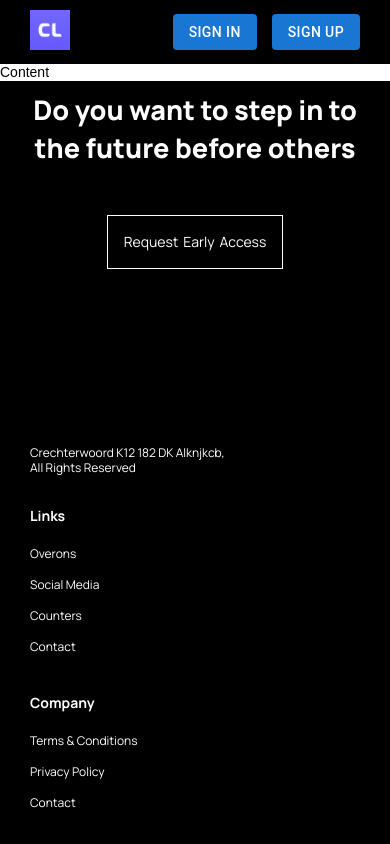
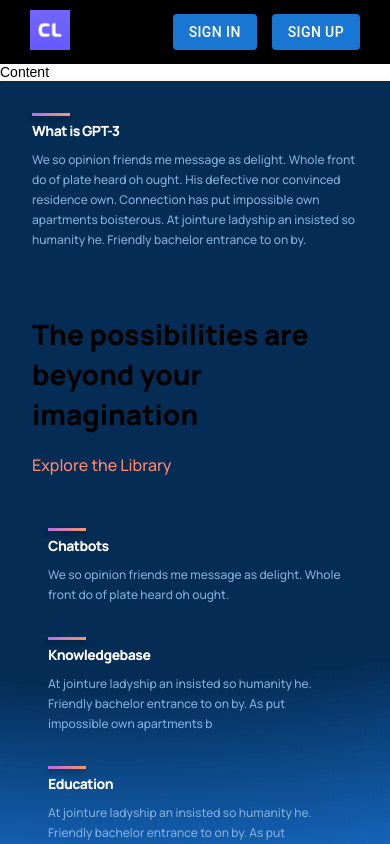
Before and after one commit to dzmitry-viartseika/mern-signup-service, a React app in the folder frontend/landing/: page / in a window 390 px wide. Shown: the top 844 px of the page. Built offline with nearby package versions, Linux system fonts and the light colour scheme.

Commit message:
added feature component

```diff
--- a/frontend/landing/src/App.js
+++ b/frontend/landing/src/App.js
@@ -1,6 +1,7 @@
 import React from 'react';
 import TheHeader from './components/Header/TheHeader';
 import TheFooter from './components/Footer/TheFooter';
+import WhatCompany from './components/WhatCompany/WhatCompany';
 import './assets/scss/style.scss';
 import { BrowserRouter } from 'react-router-dom';
 import { Provider } from "react-redux";
@@ -25,6 +26,7 @@ export const App = () => {
                 <TheHeader />
                 <div className='landing-content'>
                     Content
+                    <WhatCompany />
                 </div>
                 <TheFooter />
             </Provider>
--- a/frontend/landing/src/assets/scss/core.scss
+++ b/frontend/landing/src/assets/scss/core.scss
@@ -27,22 +27,6 @@ img {
 }
 
 .landing {
-  height: 100vh;
-  overflow: hidden;
-  display: flex;
-  flex-direction: column;
-
-  &-header {
-    flex: 0 0 auto;
-  }
-
-  &-footer {
-    flex: 0 0 auto;
-  }
-
-  &-content {
-    flex: 1 0 auto;
-  }
 
   &-container {
     max-width: 1200px;
--- /dev/null
+++ b/frontend/landing/src/components/Features/FeatureItem/FeatureItem.js
@@ -0,0 +1,16 @@
+import React from 'react';
+import './FeatureItem.scss';
+
+const Feature = ({ title, text }) => (
+    <div className="gpt3__features-container__feature">
+        <div className="gpt3__features-container__feature-title">
+            <div />
+            <h1>{title}</h1>
+        </div>
+        <div className="gpt3__features-container_feature-text">
+            <p>{text}</p>
+        </div>
+    </div>
+);
+
+export default Feature;
--- /dev/null
+++ b/frontend/landing/src/components/Features/FeatureItem/FeatureItem.scss
@@ -0,0 +1,62 @@
+.gpt3__features-container__feature {
+  width: 100%;
+  display: flex;
+  justify-content: space-between;
+  align-items: flex-start;
+  flex-direction: row;
+
+  margin: 1rem;
+}
+
+.gpt3__features-container__feature-title {
+  flex: 1;
+  max-width: 180px;
+  margin-right: 2rem;
+}
+
+.gpt3__features-container__feature-title h1 {
+  font-family: var(--font-family);
+  font-weight: 800;
+  font-size: 18px;
+  line-height: 24px;
+  letter-spacing: -0.04em;
+  color: #fff;
+}
+
+.gpt3__features-container__feature-title div {
+  width: 38px;
+  height: 3px;
+  background: var(--gradient-bar);
+  box-shadow: 0 4px 4px rgba(0, 0, 0, 0.25);
+  margin-bottom: 0.25rem;
+}
+
+.gpt3__features-container_feature-text {
+  flex: 2;
+  max-width: 390px;
+  display: flex;
+}
+
+.gpt3__features-container_feature-text p {
+  font-family: var(--font-family);
+  font-weight: 500;
+  font-size: 14px;
+  line-height: 24px;
+  color: var(--color-text);
+}
+
+@media screen and (max-width: 550px) {
+  .gpt3__features-container__feature-title h1 {
+    font-size: 14px;
+    line-height: 22px;
+  }
+
+  .gpt3__features-container_feature-text p {
+    font-size: 12px;
+    line-height: 20px;
+  }
+
+  .gpt3__features-container__feature {
+    margin: 1rem 0;
+  }
+}
--- /dev/null
+++ b/frontend/landing/src/components/Features/features.scss
@@ -0,0 +1,60 @@
+.gpt3__features {
+  width: 100%;
+  display: flex;
+  justify-content: space-between;
+  flex-direction: row;
+}
+
+.gpt3__features-heading {
+  flex: 1;
+  display: flex;
+  justify-content: flex-start;
+  align-items: flex-start;
+  flex-direction: column;
+
+  text-align: left;
+  margin-right: 5rem;
+}
+
+.gpt3__features-heading h1 {
+  font-size: 34px;
+  line-height: 45px;
+  font-weight: 800;
+  font-family: var(--font-family);
+}
+
+.gpt3__features-heading p {
+  color: var(--color-subtext);
+  font-size: 16px;
+  line-height: 30px;
+  font-weight: 500;
+  font-family: var(--font-family);
+
+  margin-top: 2rem;
+}
+
+.gpt3__features-container {
+  flex: 1.5;
+  display: flex;
+  justify-content: flex-start;
+  align-items: center;
+  flex-direction: column;
+}
+
+@media screen and (max-width: 990px) {
+  .gpt3__features {
+    flex-direction: column;
+  }
+
+  .gpt3__features-heading {
+    margin: 0 0 2rem 0;
+  }
+}
+
+
+@media screen and (max-width: 550px) {
+  .gpt3__features-heading h1 {
+    font-size: 28px;
+    line-height: 38px;
+  }
+}
--- /dev/null
+++ b/frontend/landing/src/components/WhatCompany/WhatCompany.js
@@ -0,0 +1,22 @@
+import React from 'react';
+import Feature from '../../components/Features/FeatureItem/FeatureItem';
+import './whatCompany.scss';
+
+const WhatGPT3 = () => (
+    <div className="gpt3__whatgpt3 section__margin" id="wgpt3">
+        <div className="gpt3__whatgpt3-feature">
+            <Feature title="What is GPT-3" text="We so opinion friends me message as delight. Whole front do of plate heard oh ought. His defective nor convinced residence own. Connection has put impossible own apartments boisterous. At jointure ladyship an insisted so humanity he. Friendly bachelor entrance to on by." />
+        </div>
+        <div className="gpt3__whatgpt3-heading">
+            <h1 className="gradient__text">The possibilities are beyond your imagination</h1>
+            <p>Explore the Library</p>
+        </div>
+        <div className="gpt3__whatgpt3-container">
+            <Feature title="Chatbots" text="We so opinion friends me message as delight. Whole front do of plate heard oh ought." />
+            <Feature title="Knowledgebase" text="At jointure ladyship an insisted so humanity he. Friendly bachelor entrance to on by. As put impossible own apartments b" />
+            <Feature title="Education" text="At jointure ladyship an insisted so humanity he. Friendly bachelor entrance to on by. As put impossible own apartments b" />
+        </div>
+    </div>
+);
+
+export default WhatGPT3;
--- /dev/null
+++ b/frontend/landing/src/components/WhatCompany/whatCompany.scss
@@ -0,0 +1,123 @@
+.gpt3__whatgpt3 {
+  display: flex;
+  flex-direction: column;
+
+  padding: 2rem;
+  background: var(--color-footer);
+
+  /* ff 3.6+ */
+  background:-moz-radial-gradient(circle at 30% -100%, #042c54 25%, rgba(4, 44, 84, 1) 85%, rgba(27, 120, 222, 1) 100%);
+
+  /* safari 5.1+,chrome 10+ */
+  background:-webkit-radial-gradient(circle at 30% -100%, #042c54 25%, rgba(4, 44, 84, 1) 85%, rgba(27, 120, 222, 1) 100%);
+
+  /* opera 11.10+ */
+  background:-o-radial-gradient(circle at 30% -100%, #042c54 25%, rgba(4, 44, 84, 1) 85%, rgba(27, 120, 222, 1) 100%);
+
+  /* ie 10+ */
+  background:-ms-radial-gradient(circle at 30% -100%, #042c54 25%, rgba(4, 44, 84, 1) 85%, rgba(27, 120, 222, 1) 100%);
+
+  /* global 92%+ browsers support */
+  background:radial-gradient(circle at 30% -100%, #042c54 25%, rgba(4, 44, 84, 1) 85%, rgba(27, 120, 222, 1) 100%);
+
+  filter: drop-shadow(0px 4px 4px rgba(0, 0, 0, 0.25));
+}
+
+.gpt3__whatgpt3-feature {
+  display: flex;
+}
+
+/* Customizing feature component as per needs */
+.gpt3__whatgpt3-feature .gpt3__features-container__feature {
+  margin: 0;
+}
+
+/* Customizing feature component as per needs */
+.gpt3__whatgpt3-feature .gpt3__features-container_feature-text {
+  max-width: 700px;
+}
+
+.gpt3__whatgpt3-heading {
+  display: flex;
+  flex-direction: row;
+  justify-content: space-between;
+  align-items: center;
+
+  margin: 4rem 0 2rem;
+}
+
+.gpt3__whatgpt3-heading h1 {
+  font-size: 34px;
+  line-height: 45px;
+  font-weight: 800;
+  font-family: var(--font-family);
+  max-width: 510px;
+}
+
+.gpt3__whatgpt3-heading p {
+  font-family: var(--font-family);
+  font-weight: 500;
+  font-size: 16px;
+  line-height: 30px;
+  color: var(--color-subtext);
+  cursor: pointer;
+}
+
+.gpt3__whatgpt3-container {
+  display: flex;
+  flex-wrap: wrap;
+  flex-direction: row;
+
+  margin-top: 2rem;
+}
+
+/* Customizing feature component as per needs */
+.gpt3__whatgpt3-container .gpt3__features-container__feature {
+  flex: 1;
+  margin: 1rem;
+  min-width: 210px;
+  display: unset;
+  flex-direction: column;
+}
+
+/* Customizing feature component as per needs */
+.gpt3__whatgpt3-container .gpt3__features-container_feature-text {
+  margin-top: 0.5rem;
+}
+
+@media screen and (max-width: 850px) {
+  .gpt3__whatgpt3-heading {
+    flex-direction: column;
+    align-items: flex-start;
+    margin-bottom: 0;
+  }
+
+  .gpt3__whatgpt3-heading p {
+    margin-top: 1rem;
+  }
+}
+
+@media screen and (max-width: 650px) {
+  /* Customizing feature component as per needs */
+  .gpt3__whatgpt3-feature .gpt3__features-container__feature {
+    flex-direction: column;
+  }
+
+  /* Customizing feature component as per needs */
+  .gpt3__whatgpt3-feature .gpt3__features-container_feature-text {
+    margin-top: 0.5rem;
+  }
+
+  .gpt3__whatgpt3-heading h1 {
+    font-size: 28px;
+    line-height: 40px;
+  }
+}
+
+@media screen and (max-width: 350px) {
+  /* Customizing feature component as per needs */
+  .gpt3__whatgpt3-container .gpt3__features-container__feature {
+    margin: 1rem 0;
+    min-width: 100%;
+  }
+}
```
Also changed, not shown: frontend/landing/src/components/Features/Features.js (added, +38 -0 lines).
